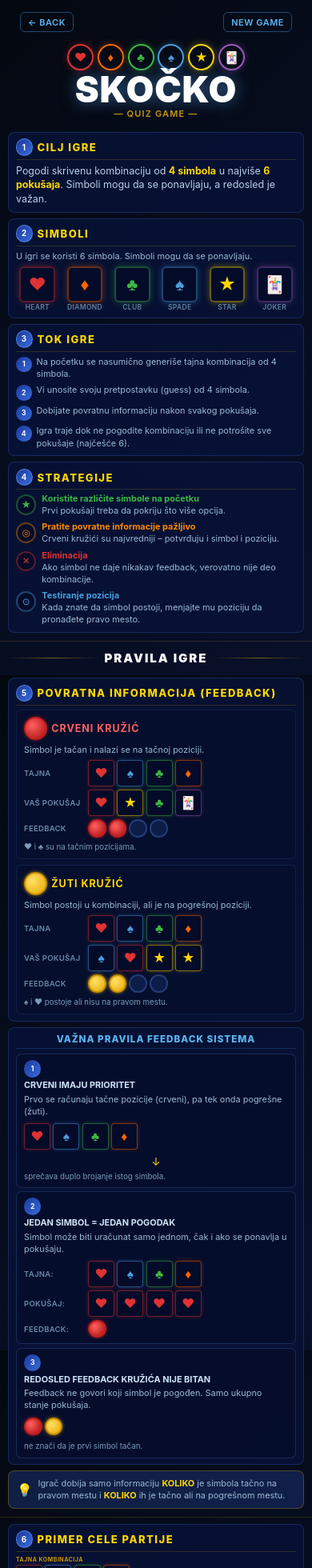
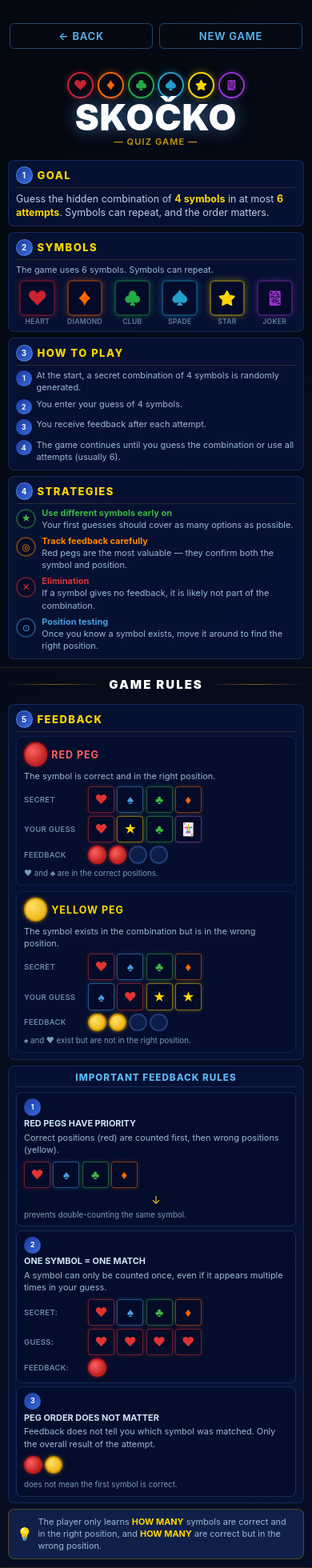
Before and after one commit to popovic-nedeljko/Skocko-Game-ReactJS, a React (Create React App) app: page /about in a window 390 px wide. Shown: the top 1960 px of the page at 80% size. Built offline with nearby package versions, Linux system fonts and the light colour scheme.

Commit message:
prepravka velicine i koda

```diff
--- a/src/pages/Navbar.scss
+++ b/src/pages/Navbar.scss
@@ -9,7 +9,7 @@
   display: flex;
   justify-content: space-between;
   align-items: center;
-  height: 7rem;
+  height: var(--navbar-h);
   width: min(100rem, 100%);
   font-size: 1.6rem;
   font-weight: 600;
@@ -17,13 +17,6 @@
 
   @media only screen and (max-width: $bp-medium) {
     font-size: 1.3rem;
-  }
-
-  @media only screen and (max-width: $bp-medium-low) {
-    flex-direction: column;
-    height: fit-content;
-    padding: 1rem 1.5rem;
-    margin-bottom: 1rem;
   }
 
   @media only screen and (max-width: $bp-small) {
@@ -34,9 +27,18 @@
   // compact single-row navbar on small phones
   @media (max-width: 640px) {
     flex-direction: row;
-    height: 5.5rem;
+    height: var(--navbar-h);
     padding: 0 1.5rem;
     margin-bottom: 0;
+  }
+
+  // two-row navbar on very small phones
+  @media (max-width: 480px) {
+    flex-wrap: wrap;
+    height: var(--navbar-h);
+    padding: 0.8rem 1.2rem;
+    gap: 0.8rem;
+    align-content: space-evenly;
   }
 }
 
@@ -54,6 +56,13 @@
 
   @media (max-width: 640px) {
     gap: clamp(0.25rem, 1vw, 0.5rem);
+  }
+
+  @media (max-width: 480px) {
+    order: -1;
+    width: 100%;
+    justify-content: center;
+    gap: clamp(0.5rem, 2.8vw, 1rem);
   }
 }
 
@@ -80,6 +89,12 @@
     width: clamp(2.4rem, 6.5vw, 3.2rem);
     height: clamp(2.4rem, 6.5vw, 3.2rem);
     font-size: clamp(1rem, 2.8vw, 1.5rem);
+  }
+
+  @media (max-width: 480px) {
+    width: clamp(3.4rem, 9vw, 4.4rem);
+    height: clamp(3.4rem, 9vw, 4.4rem);
+    font-size: clamp(1.5rem, 4vw, 2.1rem);
   }
 }
 
@@ -117,4 +132,13 @@ a {
     font-size: 1.1rem;
     letter-spacing: 0.5px;
   }
+
+  @media (max-width: 480px) {
+    flex: 1;
+    text-align: center;
+    margin: 0;
+    padding: 0.7rem 1rem;
+    font-size: 1.3rem;
+    letter-spacing: 0.8px;
+  }
 }
--- a/src/pages/Rules.js
+++ b/src/pages/Rules.js
@@ -1,14 +1,6 @@
 import React from "react";
 import "./Rules.scss";
-
-const SYMBOLS = [
-  { label: "HEART", icon: "♥", color: "#e03232" },
-  { label: "DIAMOND", icon: "♦", color: "#ff6600" },
-  { label: "CLUB", icon: "♣", color: "#3db843" },
-  { label: "SPADE", icon: "♠", color: "#4a9edd" },
-  { label: "STAR", icon: "★", color: "#ffd700" },
-  { label: "JOKER", icon: "🃏", color: "#9b59b6" },
-];
+import { SYMBOL_CONFIG } from "../constants";
 
 const SECRET = [
   { icon: "♥", color: "#e03232" },
@@ -57,22 +49,22 @@ export default function Rules() {
         <div className="rules-info-box">
           <span>🏆</span>
           <p>
-            Klasičan srpski kviz na TV <span className="hl-y">od 1993</span>.
+            Classic Serbian quiz on TV <span className="hl-y">since 1993</span>.
           </p>
         </div>
         <div className="rules-title-center">
           <div className="rules-sym-row">
-            {SYMBOLS.map((s) => (
+            {SYMBOL_CONFIG.map(({ Icon, color, label }) => (
               <div
-                key={s.label}
+                key={label}
                 className="rules-sym-circle"
                 style={{
-                  borderColor: s.color,
-                  boxShadow: `0 0 8px ${s.color}66`,
-                  color: s.color,
+                  borderColor: color,
+                  boxShadow: `0 0 8px ${color}66`,
+                  color: color,
                 }}
               >
-                {s.icon}
+                <Icon />
               </div>
             ))}
           </div>
@@ -82,8 +74,8 @@ export default function Rules() {
         <div className="rules-info-box">
           <span style={{ color: "#ffd700" }}>★</span>
           <p>
-            Jedna od najpopularnijih igara u{" "}
-            <span className="hl-y">Slagalici</span>.
+            One of the most popular games on{" "}
+            <span className="hl-y">Slagalica</span>.
           </p>
         </div>
       </div>
@@ -95,38 +87,38 @@ export default function Rules() {
           <div className="r-card">
             <div className="r-card__hd">
               <SecNum n="1" />
-              CILJ IGRE
+              GOAL
             </div>
             <p className="rt">
-              Pogodi skrivenu kombinaciju od{" "}
-              <span className="hl-y">4 simbola</span> u najviše{" "}
-              <span className="hl-y">6 pokušaja</span>. Simboli mogu da se
-              ponavljaju, a redosled je važan.
+              Guess the hidden combination of{" "}
+              <span className="hl-y">4 symbols</span> in at most{" "}
+              <span className="hl-y">6 attempts</span>. Symbols can repeat,
+              and the order matters.
             </p>
           </div>
 
           <div className="r-card">
             <div className="r-card__hd">
               <SecNum n="2" />
-              SIMBOLI
+              SYMBOLS
             </div>
             <p className="rt rt--sm">
-              U igri se koristi 6 simbola. Simboli mogu da se ponavljaju.
+              The game uses 6 symbols. Symbols can repeat.
             </p>
             <div className="sym-grid">
-              {SYMBOLS.map((s) => (
-                <div key={s.label} className="sym-item">
+              {SYMBOL_CONFIG.map(({ Icon, color, label }) => (
+                <div key={label} className="sym-item">
                   <div
                     className="sym-icon"
                     style={{
-                      color: s.color,
-                      borderColor: `${s.color}66`,
-                      boxShadow: `0 0 8px ${s.color}55`,
+                      color: color,
+                      borderColor: `${color}66`,
+                      boxShadow: `0 0 8px ${color}55`,
                     }}
                   >
-                    {s.icon}
+                    <Icon />
                   </div>
-                  <small className="sym-lbl">{s.label}</small>
+                  <small className="sym-lbl">{label.toUpperCase()}</small>
                 </div>
               ))}
             </div>
@@ -135,14 +127,14 @@ export default function Rules() {
           <div className="r-card">
             <div className="r-card__hd">
               <SecNum n="3" />
-              TOK IGRE
+              HOW TO PLAY
             </div>
             <div className="steps">
               {[
-                "Na početku se nasumično generiše tajna kombinacija od 4 simbola.",
-                "Vi unosite svoju pretpostavku (guess) od 4 simbola.",
-                "Dobijate povratnu informaciju nakon svakog pokušaja.",
-                "Igra traje dok ne pogodite kombinaciju ili ne potrošite sve pokušaje (najčešće 6).",
+                "At the start, a secret combination of 4 symbols is randomly generated.",
+                "You enter your guess of 4 symbols.",
+                "You receive feedback after each attempt.",
+                "The game continues until you guess the combination or use all attempts (usually 6).",
               ].map((t, i) => (
                 <div key={i} className="step">
                   <span className="step__n">{i + 1}</span>
@@ -155,33 +147,33 @@ export default function Rules() {
           <div className="r-card">
             <div className="r-card__hd">
               <SecNum n="4" />
-              STRATEGIJE
+              STRATEGIES
             </div>
             <div className="strats">
               {[
                 {
                   icon: "★",
                   color: "#3db843",
-                  title: "Koristite različite simbole na početku",
-                  desc: "Prvi pokušaji treba da pokriju što više opcija.",
+                  title: "Use different symbols early on",
+                  desc: "Your first guesses should cover as many options as possible.",
                 },
                 {
                   icon: "◎",
                   color: "#ff8800",
-                  title: "Pratite povratne informacije pažljivo",
-                  desc: "Crveni kružići su najvredniji – potvrđuju i simbol i poziciju.",
+                  title: "Track feedback carefully",
+                  desc: "Red pegs are the most valuable — they confirm both the symbol and position.",
                 },
                 {
                   icon: "✕",
                   color: "#e03232",
-                  title: "Eliminacija",
-                  desc: "Ako simbol ne daje nikakav feedback, verovatno nije deo kombinacije.",
+                  title: "Elimination",
+                  desc: "If a symbol gives no feedback, it is likely not part of the combination.",
                 },
                 {
                   icon: "⊙",
                   color: "#4a9edd",
-                  title: "Testiranje pozicija",
-                  desc: "Kada znate da simbol postoji, menjajte mu poziciju da pronađete pravo mesto.",
+                  title: "Position testing",
+                  desc: "Once you know a symbol exists, move it around to find the right position.",
                 },
               ].map(({ icon, color, title, desc }, i) => (
                 <div key={i} className="strat">
@@ -207,7 +199,7 @@ export default function Rules() {
         <div className="rules-col rules-col--center">
           <div className="center-hd">
             <span className="center-line" />
-            PRAVILA IGRE
+            GAME RULES
             <span className="center-line" />
           </div>
 
@@ -215,24 +207,24 @@ export default function Rules() {
           <div className="r-card">
             <div className="r-card__hd">
               <SecNum n="5" />
-              POVRATNA INFORMACIJA (FEEDBACK)
+              FEEDBACK
             </div>
             <div className="fb-grid">
               <div className="fb-block">
                 <div className="fb-block__hd">
                   <Peg type="red" />
-                  <span className="hl-r fb-block__name">CRVENI KRUŽIĆ</span>
+                  <span className="hl-r fb-block__name">RED PEG</span>
                 </div>
                 <p className="rt rt--sm">
-                  Simbol je tačan i nalazi se na tačnoj poziciji.
+                  The symbol is correct and in the right position.
                 </p>
                 <div className="fb-rows">
-                  <FbRow label="TAJNA">
+                  <FbRow label="SECRET">
                     {SECRET.map((s, i) => (
                       <SBox key={i} icon={s.icon} color={s.color} />
                     ))}
                   </FbRow>
-                  <FbRow label="VAŠ POKUŠAJ">
+                  <FbRow label="YOUR GUESS">
                     {[
                       { icon: "♥", color: "#e03232" },
                       { icon: "★", color: "#ffd700" },
@@ -249,24 +241,24 @@ export default function Rules() {
                     <Peg type="empty" sm />
                   </FbRow>
                 </div>
-                <p className="rt rt--xs">♥ i ♣ su na tačnim pozicijama.</p>
+                <p className="rt rt--xs">♥ and ♣ are in the correct positions.</p>
               </div>
 
               <div className="fb-block">
                 <div className="fb-block__hd">
                   <Peg type="yellow" />
-                  <span className="hl-y fb-block__name">ŽUTI KRUŽIĆ</span>
+                  <span className="hl-y fb-block__name">YELLOW PEG</span>
                 </div>
                 <p className="rt rt--sm">
-                  Simbol postoji u kombinaciji, ali je na pogrešnoj poziciji.
+                  The symbol exists in the combination but is in the wrong position.
                 </p>
                 <div className="fb-rows">
-                  <FbRow label="TAJNA">
+                  <FbRow label="SECRET">
                     {SECRET.map((s, i) => (
                       <SBox key={i} icon={s.icon} color={s.color} />
                     ))}
                   </FbRow>
-                  <FbRow label="VAŠ POKUŠAJ">
+                  <FbRow label="YOUR GUESS">
                     {[
                       { icon: "♠", color: "#4a9edd" },
                       { icon: "♥", color: "#e03232" },
@@ -284,7 +276,7 @@ export default function Rules() {
                   </FbRow>
                 </div>
                 <p className="rt rt--xs">
-                  ♠ i ♥ postoje ali nisu na pravom mestu.
+                  ♠ and ♥ exist but are not in the right position.
                 </p>
               </div>
             </div>
@@ -293,15 +285,15 @@ export default function Rules() {
           {/* Važna pravila */}
           <div className="r-card">
             <div className="r-card__hd--center">
-              VAŽNA PRAVILA FEEDBACK SISTEMA
+              IMPORTANT FEEDBACK RULES
             </div>
             <div className="imp-grid">
               <div className="imp-card">
                 <div className="imp-num">1</div>
-                <p className="imp-title">CRVENI IMAJU PRIORITET</p>
+                <p className="imp-title">RED PEGS HAVE PRIORITY</p>
                 <p className="rt rt--sm">
-                  Prvo se računaju tačne pozicije (crveni), pa tek onda pogrešne
-                  (žuti).
+                  Correct positions (red) are counted first, then wrong positions
+                  (yellow).
                 </p>
                 <div className="sbox-row" style={{ margin: "0.4vh 0" }}>
                   {SECRET.map((s, i) => (
@@ -310,24 +302,24 @@ export default function Rules() {
                 </div>
                 <span className="imp-arrow">↓</span>
                 <p className="rt rt--xs">
-                  sprečava duplo brojanje istog simbola.
+                  prevents double-counting the same symbol.
                 </p>
               </div>
 
               <div className="imp-card">
                 <div className="imp-num">2</div>
-                <p className="imp-title">JEDAN SIMBOL = JEDAN POGODAK</p>
+                <p className="imp-title">ONE SYMBOL = ONE MATCH</p>
                 <p className="rt rt--sm">
-                  Simbol može biti uračunat samo jednom, čak i ako se ponavlja u
-                  pokušaju.
+                  A symbol can only be counted once, even if it appears multiple
+                  times in your guess.
                 </p>
                 <div className="fb-rows" style={{ marginTop: "0.3vh" }}>
-                  <FbRow label="TAJNA:">
+                  <FbRow label="SECRET:">
                     {SECRET.map((s, i) => (
                       <SBox key={i} icon={s.icon} color={s.color} />
                     ))}
                   </FbRow>
-                  <FbRow label="POKUŠAJ:">
+                  <FbRow label="GUESS:">
                     {[0, 1, 2, 3].map((i) => (
                       <SBox key={i} icon="♥" color="#e03232" />
                     ))}
@@ -341,11 +333,11 @@ export default function Rules() {
               <div className="imp-card">
                 <div className="imp-num">3</div>
                 <p className="imp-title">
-                  REDOSLED FEEDBACK KRUŽIĆA NIJE BITAN
+                  PEG ORDER DOES NOT MATTER
                 </p>
                 <p className="rt rt--sm">
-                  Feedback ne govori koji simbol je pogođen. Samo ukupno stanje
-                  pokušaja.
+                  Feedback does not tell you which symbol was matched. Only the
+                  overall result of the attempt.
                 </p>
                 <div
                   className="sbox-row"
@@ -354,7 +346,7 @@ export default function Rules() {
                   <Peg type="red" sm />
                   <Peg type="yellow" sm />
                 </div>
-                <p className="rt rt--xs">ne znači da je prvi simbol tačan.</p>
+                <p className="rt rt--xs">does not mean the first symbol is correct.</p>
               </div>
             </div>
           </div>
@@ -363,10 +355,11 @@ export default function Rules() {
           <div className="r-note">
             <span className="r-note__icon">💡</span>
             <p className="rt rt--sm">
-              Igrač dobija samo informaciju{" "}
-              <strong className="hl-y">KOLIKO</strong> je simbola tačno na
-              pravom mestu i <strong className="hl-y">KOLIKO</strong> ih je
-              tačno ali na pogrešnom mestu.
+              The player only learns{" "}
+              <strong className="hl-y">HOW MANY</strong> symbols are correct and
+              in the right position, and{" "}
+              <strong className="hl-y">HOW MANY</strong> are correct but in the
+              wrong position.
             </p>
           </div>
         </div>
@@ -377,10 +370,10 @@ export default function Rules() {
           <div className="r-card">
             <div className="r-card__hd">
               <SecNum n="6" />
-              PRIMER CELE PARTIJE
+              EXAMPLE GAME
             </div>
             <div className="ex-secret">
-              <span className="ex-secret__lbl">TAJNA KOMBINACIJA</span>
+              <span className="ex-secret__lbl">SECRET COMBINATION</span>
               <div className="sbox-row">
                 {SECRET.map((s, i) => (
                   <SBox key={i} icon={s.icon} color={s.color} />
@@ -398,7 +391,7 @@ export default function Rules() {
                     { icon: "★", color: "#ffd700" },
                   ],
                   pegs: ["red", "yellow", "empty", "empty"],
-                  expl: "♥ je tačan i na pravom mestu, ♦ postoji ali je na pogrešnom mestu.",
+                  expl: "♥ is correct and in the right position, ♦ exists but is in the wrong position.",
                 },
                 {
                   n: 2,
@@ -409,7 +402,7 @@ export default function Rules() {
                     { icon: "♣", color: "#3db843" },
                   ],
                   pegs: ["red", "red", "yellow", "yellow"],
-                  expl: "♥ i ♠ su tačni, ♦ i ♣ postoje ali su zamenjeni.",
+                  expl: "♥ and ♠ are correct, ♦ and ♣ exist but are swapped.",
                 },
                 {
                   n: 3,
@@ -420,12 +413,12 @@ export default function Rules() {
                     { icon: "♦", color: "#ff6600" },
                   ],
                   pegs: ["red", "red", "red", "red"],
-                  expl: "Svi simboli su tačni i na pravim mestima.",
+                  expl: "All symbols are correct and in the right positions.",
                 },
               ].map(({ n, guess, pegs, expl }) => (
                 <div key={n} className="ex-attempt">
                   <div className="ex-attempt__left">
-                    <span className="ex-attempt__lbl">POKUŠAJ {n}</span>
+                    <span className="ex-attempt__lbl">ATTEMPT {n}</span>
                     <div className="ex-attempt__row">
                       <div className="sbox-row">
                         {guess.map((s, i) => (
@@ -441,7 +434,7 @@ export default function Rules() {
                     </div>
                   </div>
                   <div className="ex-expl">
-                    <span className="ex-expl__lbl">Objašnjenje:</span>
+                    <span className="ex-expl__lbl">Explanation:</span>
                     {expl}
                   </div>
                 </div>
@@ -453,12 +446,12 @@ export default function Rules() {
           <div className="r-card r-card--flex">
             <div className="r-card__hd">
               <SecNum n="7" />
-              KRAJ IGRE
+              END OF GAME
             </div>
             <div className="end-grid">
               <div className="end-card end-card--win">
                 <span className="end-icon">🏆</span>
-                <p className="end-title">POBEDA</p>
+                <p className="end-title">WIN</p>
                 <div className="sbox-row sbox-row--center">
                   <Peg type="red" />
                   <Peg type="red" />
@@ -466,17 +459,17 @@ export default function Rules() {
                   <Peg type="red" />
                 </div>
                 <p className="rt rt--sm">
-                  Pogađate kombinaciju pre nego što potrošite sve pokušaje.
+                  You guess the combination before using all your attempts.
                 </p>
-                <p className="rt rt--sm">Svi simboli i pozicije tačni.</p>
+                <p className="rt rt--sm">All symbols and positions correct.</p>
               </div>
               <div className="end-card end-card--lose">
                 <span className="end-icon">💀</span>
-                <p className="end-title">PORAZ</p>
+                <p className="end-title">LOSE</p>
                 <p className="rt rt--sm">
-                  Potrošili ste sve pokušaje, a niste pogodili kombinaciju.
+                  You used all your attempts without guessing the combination.
                 </p>
-                <p className="rt rt--sm">Tajna kombinacija se otkriva.</p>
+                <p className="rt rt--sm">The secret combination is revealed.</p>
               </div>
             </div>
           </div>
--- a/src/pages/Rules.scss
+++ b/src/pages/Rules.scss
@@ -9,7 +9,7 @@
   display: flex;
   flex-direction: column;
   overflow: hidden;
-  padding-top: 6.5rem;
+  padding-top: var(--navbar-h);
   color: #fff;
 }
 
@@ -704,7 +704,7 @@
     min-height: 100vh;
     overflow-y: auto;
     overflow-x: hidden;
-    padding-top: 7rem;
+    padding-top: var(--navbar-h);
     padding-bottom: 3rem;
   }
 
@@ -854,7 +854,7 @@
   // Page — full width, smaller top padding for compact navbar
   .rules-page {
     width: 100%;
-    padding-top: 5.5rem;
+    padding-top: var(--navbar-h);
     padding-bottom: 2rem;
   }
 
--- a/src/sass/main.scss
+++ b/src/sass/main.scss
@@ -6,6 +6,15 @@
   --color-yellow: rgb(255, 204, 0);
   --color-black: #000;
   --color-blue-dark: rgba(13, 53, 123, 0.878);
+  --navbar-h: 7rem;
+
+  @media (max-width: 640px) {
+    --navbar-h: 5.5rem;
+  }
+
+  @media (max-width: 480px) {
+    --navbar-h: 9rem;
+  }
 }
 
 * {
@@ -26,7 +35,7 @@ html {
 
 body {
   height: 100vh;
-  overflow: hidden; /* individual pages handle their own scroll */
+  overflow: hidden;
   font-family: -apple-system, BlinkMacSystemFont, 'Segoe UI', 'Roboto', 'Oxygen',
     'Ubuntu', 'Cantarell', 'Fira Sans', 'Droid Sans', 'Helvetica Neue',
     'Nunito Sans', sans-serif;
@@ -38,3 +47,11 @@ body {
   align-items: center;
   color: #fff;
 }
+
+@media (max-width: 1024px) {
+  body {
+    height: auto;
+    min-height: 100vh;
+    overflow-y: auto;
+  }
+}
```
Also changed, not shown: src/components/Buttons/CheckUndoButton.scss (+9 -0 lines), src/components/Buttons/SymbolButtons/Button.scss (+44 -5 lines), src/components/Buttons/SymbolButtons/Buttons.scss (+8 -0 lines), src/pages/Home.scss (+25 -7 lines), src/pages/Landing.scss (+60 -21 lines), src/pages/Navbar.js (+5 -11 lines).
